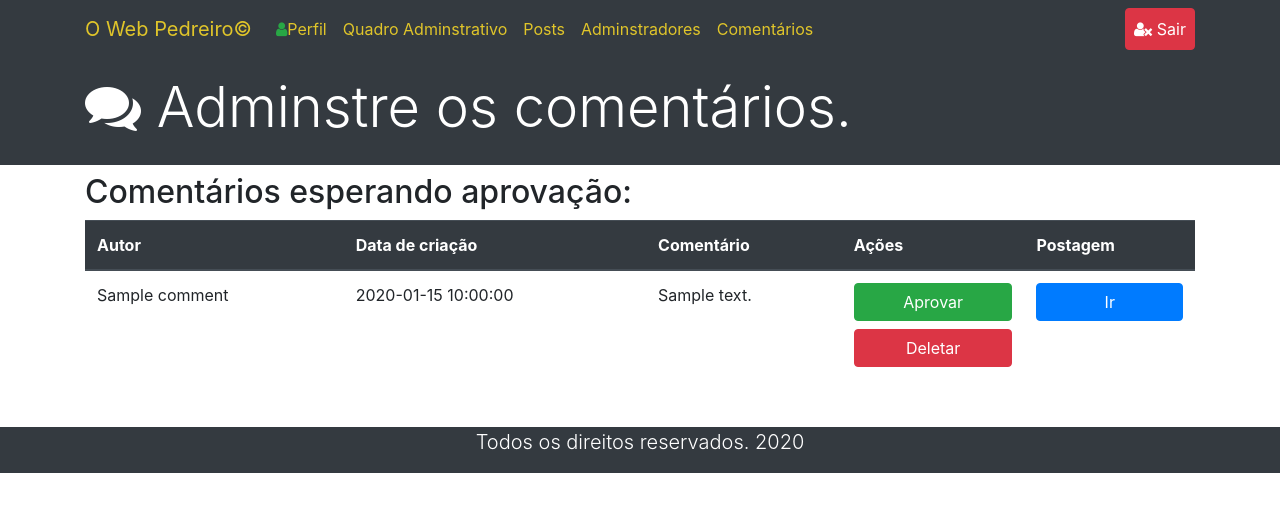
After one commit to NegoPrograma/php-cms, a PHP site: page /views/comments.php in a window 1280 px wide. The commit adds this page. Shown: the top 512 px of the page. Run offline with PHP 8.4, Linux system fonts and the light colour scheme; the visitor is signed in with stand-in values (Sample User, id 1); tables that the repository leaves empty or names only in its code hold one stand-in row (values such as "Sample post").

Commit message:
comment management UI and functionality in progress.

```diff
--- a/controllers/CommentController.php
+++ b/controllers/CommentController.php
@@ -46,7 +46,15 @@ class CommentController
     //     }
     // }
 
-    public function getComments($post_id = "")
+    public function getComments()
+    {
+
+
+        $this->commentModel = new Comment();
+        return $this->commentModel->getComments();
+    }
+
+    public function getCommentsById($post_id = "")
     {
         $errorHandler = new OperationResult($_SERVER['HTTP_REFERER']);
         if($post_id == ""){
--- a/models/Comment.php
+++ b/models/Comment.php
@@ -32,10 +32,16 @@ class Comment extends ModelTemplate
 
     public function getComments($post_id = "")
     {
-        $query = "SELECT * FROM comments WHERE post_id = :id AND status = 1 ORDER BY id DESC";
-        $result = $this->db->prepare($query);
-        $result->bindValue(":id",$post_id);
-        $result->execute();
+        $result = null;
+        if ($post_id != "") {
+            $query = "SELECT * FROM comments WHERE post_id = :id AND status = 1 ORDER BY id DESC";
+            $result = $this->db->prepare($query);
+            $result->bindValue(":id", $post_id);
+            $result->execute();
+        } else {
+            $query = "SELECT * FROM comments";
+            $result = $this->db->query($query);
+        }
         return $result->fetchAll();
     }
 
--- a/routes/getComments.php
+++ b/routes/getComments.php
@@ -3,4 +3,8 @@
 use Controller\CommentController;
 
 $commentController = new CommentController();
-$comments = $commentController->getComments($_GET['id']);
+$comments;
+if(isset($_GET['id']))
+    $comments = $commentController->getCommentsById($_GET['id']);
+    else
+    $comments = $commentController->getComments();
--- /dev/null
+++ b/views/comments.php
@@ -0,0 +1,55 @@
+<?php
+include_once("../vendor/autoload.php");
+include_once("../routes/getComments.php");
+
+session_start();
+if (isset($_SESSION['admin']))
+    include_once("partials/admin-header.php");
+else {
+    header("location:login.php");
+}
+?>
+<!--CONTENT-->
+<!-- HEADER start -->
+<header class="bg-dark text-white py-3">
+    <div class="container">
+        <h1 class="display-4"><span class="fa fa-comments"></span> Adminstre os comentários.</h1>
+    </div>
+</header>
+<!-- HEADER end -->
+<section class="container py-2 mb-4">
+    <div class="row">
+        <div class="col-lg-12">
+            <h2>Comentários esperando aprovação:</h2>
+            <table class="table">
+                <thead class="thead-dark">
+                    <th>Autor</th>
+                    <th>Data de criação</th>
+                    <th>Comentário</th>
+                    <th>Ações</th>
+                    <th>Postagem</th>
+                </thead>
+                <tbody>
+
+                <?php foreach($comments as $comment): ?>
+                    <tr>
+                        <td><?php echo $comment['name']?></td>
+                        <td><?php echo $comment['datetime']?></td>
+                        <td><?php echo $comment['content']?></td>
+                        <td>
+                                <a href="../routes/approveComment.php?id=<?php echo $comment['id']?>" class="btn btn-block  btn-success">Aprovar</a>
+                                <a href="../routes/deleteComment.php?id=<?php echo $comment['id']?>" class="btn btn-block btn-danger">Deletar</a>
+                            </td>
+                            <td><a href="./single-post.php?id=<?php echo $comment['post_id']?>" target="_blank" class="btn btn-block btn-primary">Ir</a></td>
+                    </tr>
+
+                <? endforeach;?>
+                </tbody>
+            </table>
+        </div>
+    </div>
+</section>
+
+
+<!--CONTENT END-->
+<?php include_once("./partials/footer.php") ?>
--- a/views/posts.php
+++ b/views/posts.php
@@ -63,7 +63,7 @@ else{
                             <td>
                                 <a href="./edit-post.php?id=<?php echo $post['id']?>" class="btn btn-block  btn-warning">Editar</a>
                                 <a href="../routes/deletePost.php?id=<?php echo $post['id']?>" class="btn btn-block btn-danger">Deletar</a>
-                                <a href="./single-post.php?id=<?php echo $post['id']?>" class="btn btn-block btn-primary">Ler post</a>
+                                <a href="./single-post.php?id=<?php echo $post['id']?>" target="_blank" class="btn btn-block btn-primary">Ler post</a>
                             </td>
                             <td>
 
```
